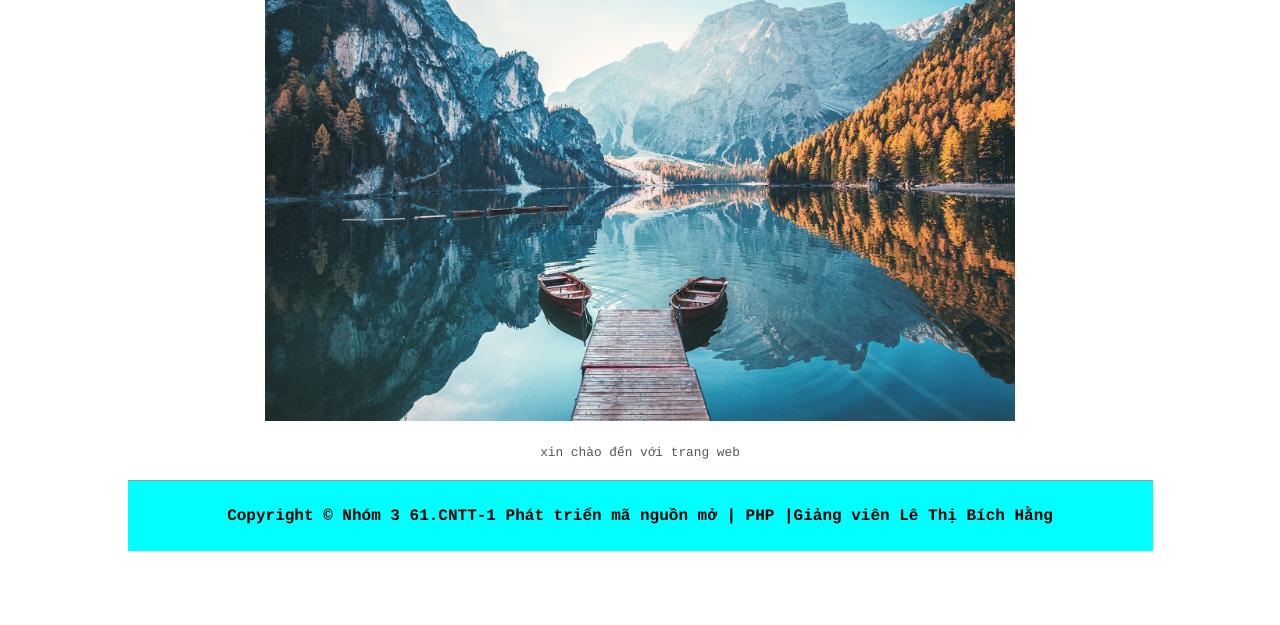
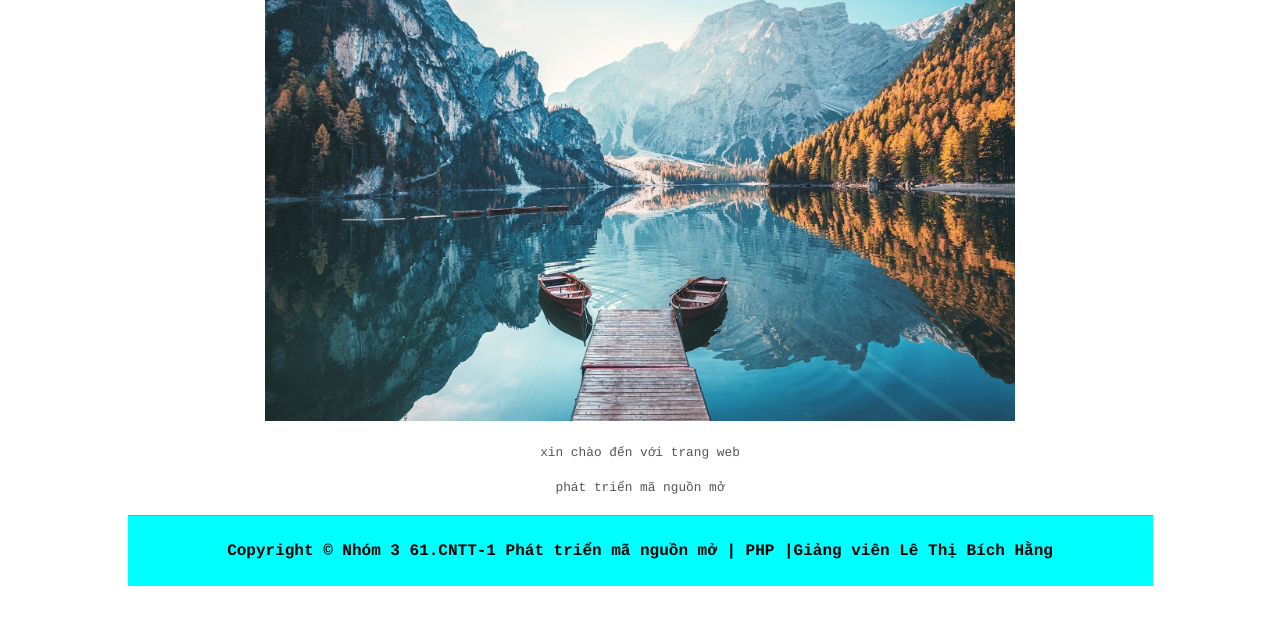
Before and after one commit to tamnguyen662001/BaocaoPHP, a PHP site: page /admin_page.php in a window 1280 px wide. Shown: the part 141-766 px from the top of the page. Run offline with PHP 8.4, Linux system fonts and the light colour scheme.

Commit message:
up lên lai sau khi pull thử

```diff
--- a/admin_page.php
+++ b/admin_page.php
@@ -14,6 +14,7 @@ include ('includes/header.html');
 <center>
 		<img src="./images/bg.jpg" width="750px"  alt="">
 		<p>xin chào đến với trang web</p>
+		<p>phát triển mã nguồn mở</p>
 	</center>
 
 <?php
```
